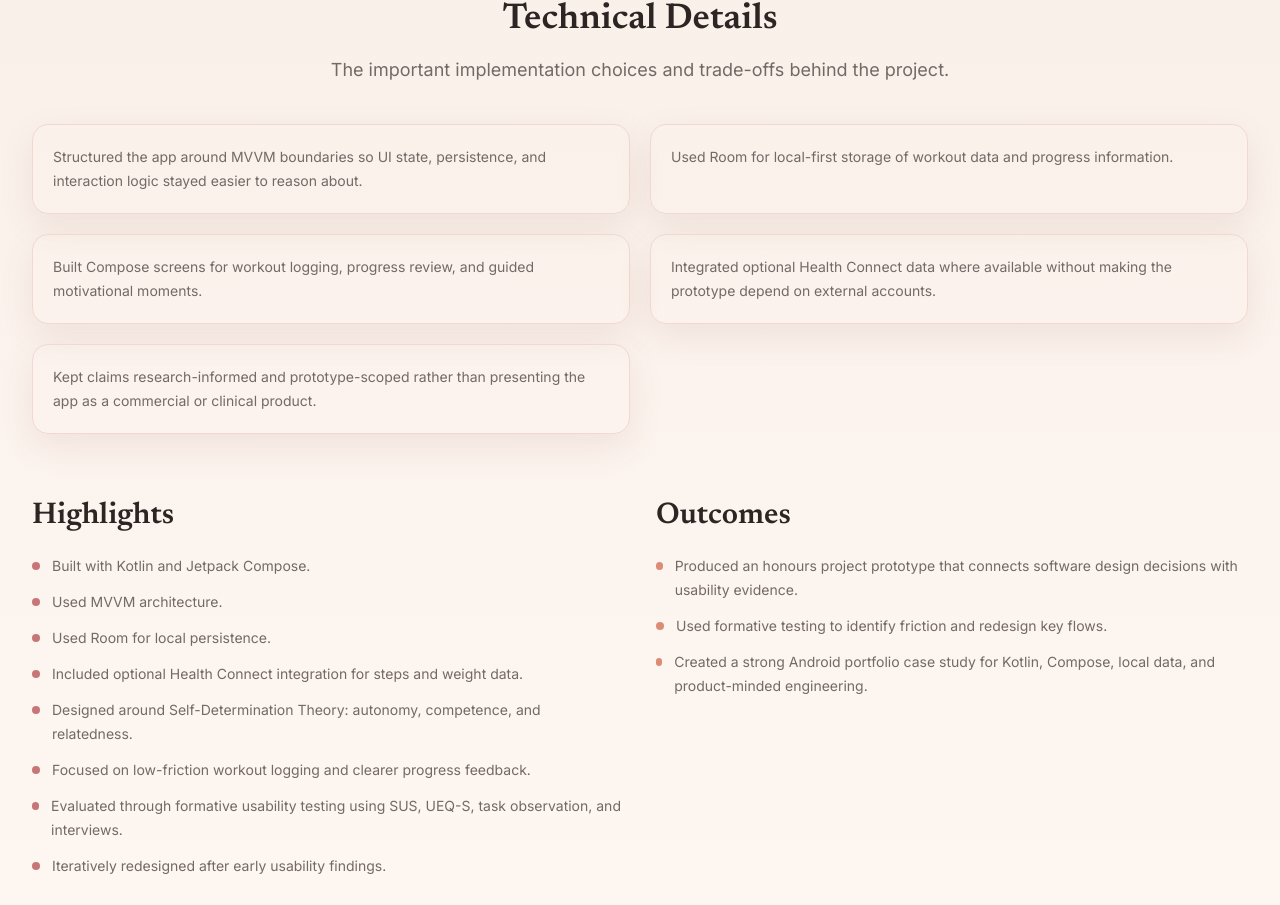
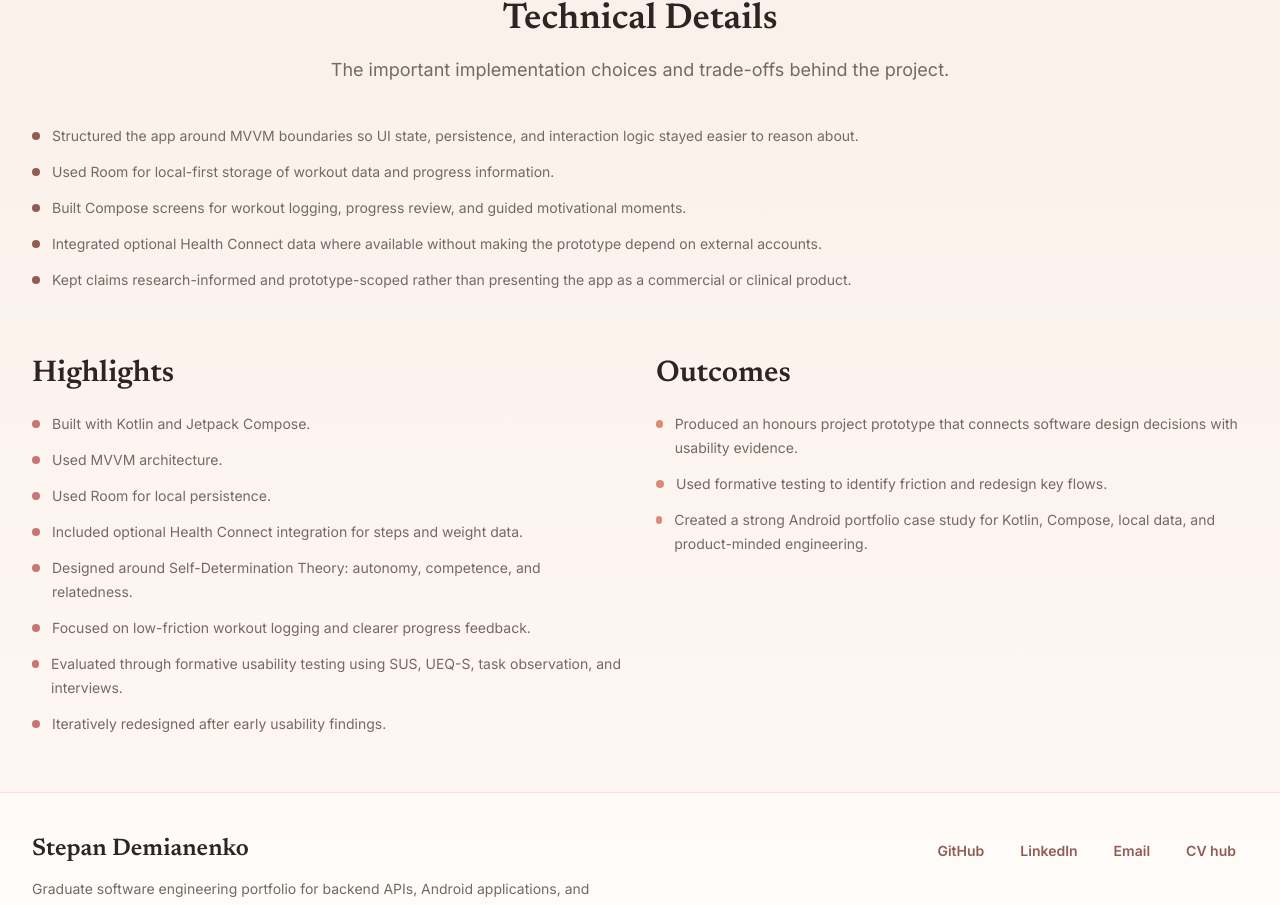
Before and after one commit to sneri12pic/portfolio, a Next.js app: page /projects/fitness-app in a window 1280 px wide. Shown: the part 1416-2321 px from the top of the page. Built offline with nearby package versions, Linux system fonts and the light colour scheme.

Commit message:
Show project technical details as a bulleted list

```diff
--- a/src/components/ProjectCaseStudyLayout.tsx
+++ b/src/components/ProjectCaseStudyLayout.tsx
@@ -66,16 +66,14 @@ export function ProjectCaseStudyLayout({ project }: { project: Project }) {
 
       <section className="mt-16">
         <SectionHeading title="Technical Details" text="The important implementation choices and trade-offs behind the project." />
-        <div className="grid gap-5 md:grid-cols-2">
+        <ul className="grid gap-3 text-sm leading-6 text-warm-gray">
           {project.technicalDetails.map((detail) => (
-            <div
-              key={detail}
-              className="rounded-2xl border border-petal bg-white/82 p-5 text-sm leading-6 text-warm-gray shadow-card"
-            >
-              {detail}
-            </div>
+            <li key={detail} className="flex gap-3">
+              <span aria-hidden className="mt-2 h-2 w-2 rounded-full bg-clay" />
+              <span>{detail}</span>
+            </li>
           ))}
-        </div>
+        </ul>
       </section>
 
       <section className="mt-16 grid gap-8 lg:grid-cols-2">
```
